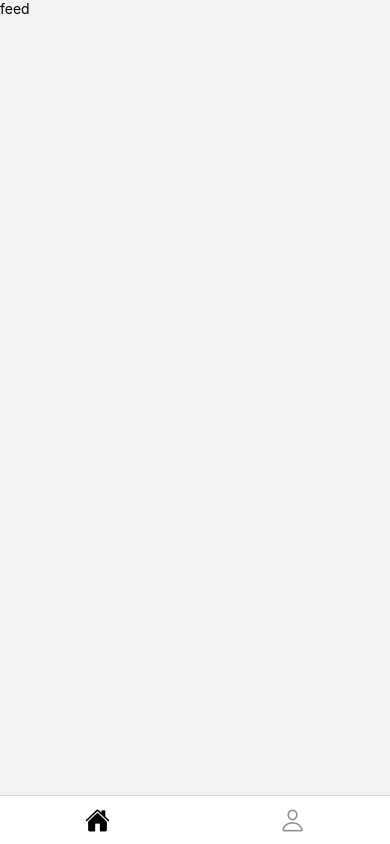
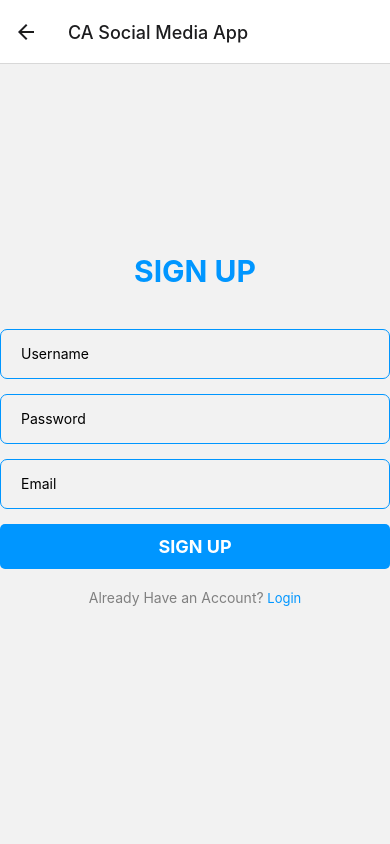
Before and after one commit to chanelleassaad/SocialMediaSimulationApp, a React Native app: screen /Signup in a window 390 px wide. Before the commit this address had no page. Built offline with nearby package versions, Linux system fonts and the light colour scheme.

Commit message:
Create sign up and log in screens

```diff
--- a/App.tsx
+++ b/App.tsx
@@ -1,14 +1,14 @@
 import {NavigationContainer} from '@react-navigation/native';
 import React from 'react';
 import {SafeAreaView, StyleSheet} from 'react-native';
-import MainNavigator from './src/navigation/MainNavigator';
 import 'react-native-gesture-handler';
+import RootNavigator from './src/navigation/RootNavigator';
 
 function App(): React.JSX.Element {
   return (
     <SafeAreaView style={styles.container}>
       <NavigationContainer independent={true}>
-        <MainNavigator />
+        <RootNavigator />
       </NavigationContainer>
     </SafeAreaView>
   );
--- a/package.json
+++ b/package.json
@@ -13,6 +13,7 @@
     "@react-navigation/bottom-tabs": "^6.5.20",
     "@react-navigation/drawer": "^6.6.15",
     "@react-navigation/native": "^6.1.17",
+    "@react-navigation/native-stack": "^6.9.26",
     "react": "18.2.0",
     "react-native": "0.73.6",
     "react-native-gesture-handler": "^2.16.0",
--- /dev/null
+++ b/src/components/template/AuthForm.tsx
@@ -0,0 +1,124 @@
+import React, {useState} from 'react';
+import {
+  StyleSheet,
+  Text,
+  TextInput,
+  Pressable,
+  SafeAreaView,
+} from 'react-native';
+
+const AuthForm = ({type, onSubmit, onNavigate}) => {
+  const [username, setUsername] = useState('');
+  const [password, setPassword] = useState('');
+  const [email, setEmail] = useState('');
+
+  const handleAction = () => {
+    if (type === 'login') {
+      onSubmit(username, password);
+    } else if (type === 'signup') {
+      onSubmit(username, password, email);
+    }
+  };
+
+  const handleNavigate = () => {
+    onNavigate();
+  };
+
+  return (
+    <SafeAreaView style={styles.container}>
+      <Text style={styles.title}>{type === 'login' ? 'Login' : 'Sign Up'}</Text>
+      <TextInput
+        style={styles.input}
+        placeholder="Username"
+        value={username}
+        onChangeText={setUsername}
+        autoCorrect={false}
+        autoCapitalize="none"
+      />
+      <TextInput
+        style={styles.input}
+        placeholder="Password"
+        secureTextEntry
+        value={password}
+        onChangeText={setPassword}
+        autoCorrect={false}
+        autoCapitalize="none"
+      />
+      {type === 'signup' && (
+        <TextInput
+          style={styles.input}
+          placeholder="Email"
+          value={email}
+          onChangeText={setEmail}
+          autoCorrect={false}
+          autoCapitalize="none"
+        />
+      )}
+      <Pressable style={styles.button} onPress={handleAction}>
+        <Text style={styles.buttonText}>
+          {type === 'login' ? 'LOGIN' : 'SIGN UP'}
+        </Text>
+      </Pressable>
+      <Text style={styles.footerText}>
+        {type === 'login'
+          ? "Don't Have an Account?"
+          : 'Already Have an Account?'}
+        <Pressable onPress={handleNavigate}>
+          <Text style={styles.signup}>
+            {type === 'login' ? ' Sign Up' : ' Login'}
+          </Text>
+        </Pressable>
+      </Text>
+    </SafeAreaView>
+  );
+};
+
+const styles = StyleSheet.create({
+  container: {
+    flex: 1,
+    justifyContent: 'center',
+    alignItems: 'center',
+    paddingHorizontal: 40,
+    marginTop: -50,
+  },
+  title: {
+    fontSize: 30,
+    fontWeight: 'bold',
+    textTransform: 'uppercase',
+    marginBottom: 40,
+    color: '#0096FF',
+  },
+  input: {
+    height: 50,
+    width: '100%',
+    paddingHorizontal: 20,
+    borderColor: '#0096FF',
+    borderWidth: 1,
+    borderRadius: 7,
+    marginBottom: 15,
+  },
+  button: {
+    backgroundColor: '#0096FF',
+    height: 45,
+    width: '100%',
+    borderRadius: 5,
+    alignItems: 'center',
+    justifyContent: 'center',
+  },
+  buttonText: {
+    color: 'white',
+    fontSize: 18,
+    fontWeight: 'bold',
+  },
+  footerText: {
+    marginTop: 20,
+    textAlign: 'center',
+    color: 'gray',
+  },
+  signup: {
+    color: '#0096FF',
+    fontSize: 13,
+  },
+});
+
+export default AuthForm;
--- a/src/navigation/MainNavigator.tsx
+++ b/src/navigation/AuthNav.tsx
@@ -1,21 +1,20 @@
 import {createBottomTabNavigator} from '@react-navigation/bottom-tabs';
+import {RouteProp, ParamListBase} from '@react-navigation/native';
 import React from 'react';
+import TabBarIcon from '../components/atoms/TabBarIcon';
 import FeedScreen from '../screens/FeedScreen';
-import {RouteProp} from '@react-navigation/native';
-import {ParamListBase} from '@react-navigation/routers';
-import TabBarIcon from '../components/atoms/TabBarIcon';
 import ProfileNavigator from './ProfileNavigator';
 
 const Tab = createBottomTabNavigator();
 
-type MainNavigatorRouteProp = RouteProp<ParamListBase, string>;
+type AuthNavigatorRouteProp = RouteProp<ParamListBase, string>;
 
 const tabBar =
-  ({route}: {route: MainNavigatorRouteProp}) =>
+  ({route}: {route: AuthNavigatorRouteProp}) =>
   ({focused, color, size}: {focused: boolean; color: string; size: number}) =>
     <TabBarIcon route={route} focused={focused} color={color} size={size} />;
 
-const MainNavigator = () => {
+const AuthNav = () => {
   return (
     <Tab.Navigator
       screenOptions={({route}) => ({
@@ -30,4 +29,4 @@ const MainNavigator = () => {
   );
 };
 
-export default MainNavigator;
+export default AuthNav;
--- /dev/null
+++ b/src/navigation/RootNavigator.tsx
@@ -0,0 +1,11 @@
+import React, {useState} from 'react';
+import AuthNav from './AuthNav';
+import UnauthNav from './UnauthNav';
+
+const RootNavigator = () => {
+  const [isUserAuth, setIsAuth] = useState(false);
+
+  return isUserAuth ? <AuthNav /> : <UnauthNav />;
+};
+
+export default RootNavigator;
--- /dev/null
+++ b/src/navigation/UnauthNav.tsx
@@ -0,0 +1,18 @@
+import {createNativeStackNavigator} from '@react-navigation/native-stack';
+import React from 'react';
+import LoginForm from '../screens/unauthenticated/LoginForm';
+import SignupForm from '../screens/unauthenticated/SignupForm';
+
+const UnauthenticatedNavigator = createNativeStackNavigator();
+
+const UnauthNav = () => {
+  return (
+    <UnauthenticatedNavigator.Navigator
+      screenOptions={{headerTitle: 'CA Social Media App'}}>
+      <UnauthenticatedNavigator.Screen name="Login" component={LoginForm} />
+      <UnauthenticatedNavigator.Screen name="Signup" component={SignupForm} />
+    </UnauthenticatedNavigator.Navigator>
+  );
+};
+
+export default UnauthNav;
--- /dev/null
+++ b/src/screens/unauthenticated/LoginForm.tsx
@@ -0,0 +1,22 @@
+import React from 'react';
+import AuthForm from '../../components/template/AuthForm';
+
+const LoginForm = ({navigation}) => {
+  const handleSignUpPress = () => {
+    navigation.navigate('Signup');
+  };
+
+  const handleLogin = (username: string, password: string) => {
+    console.log('Logging in with:', username, password);
+  };
+
+  return (
+    <AuthForm
+      type="login"
+      onSubmit={handleLogin}
+      onNavigate={handleSignUpPress}
+    />
+  );
+};
+
+export default LoginForm;
--- /dev/null
+++ b/src/screens/unauthenticated/SignupForm.tsx
@@ -0,0 +1,22 @@
+import React from 'react';
+import AuthForm from '../../components/template/AuthForm';
+
+const SignupForm = ({navigation}) => {
+  const handleLoginPress = () => {
+    navigation.navigate('Login');
+  };
+
+  const handleSignup = (username: string, password: string, email: string) => {
+    console.log('Signing up with:', username, password, email);
+  };
+
+  return (
+    <AuthForm
+      type="signup"
+      onSubmit={handleSignup}
+      onNavigate={handleLoginPress}
+    />
+  );
+};
+
+export default SignupForm;
```
Also changed, not shown: 1 other file (tests, documents, lock files or other folders).
